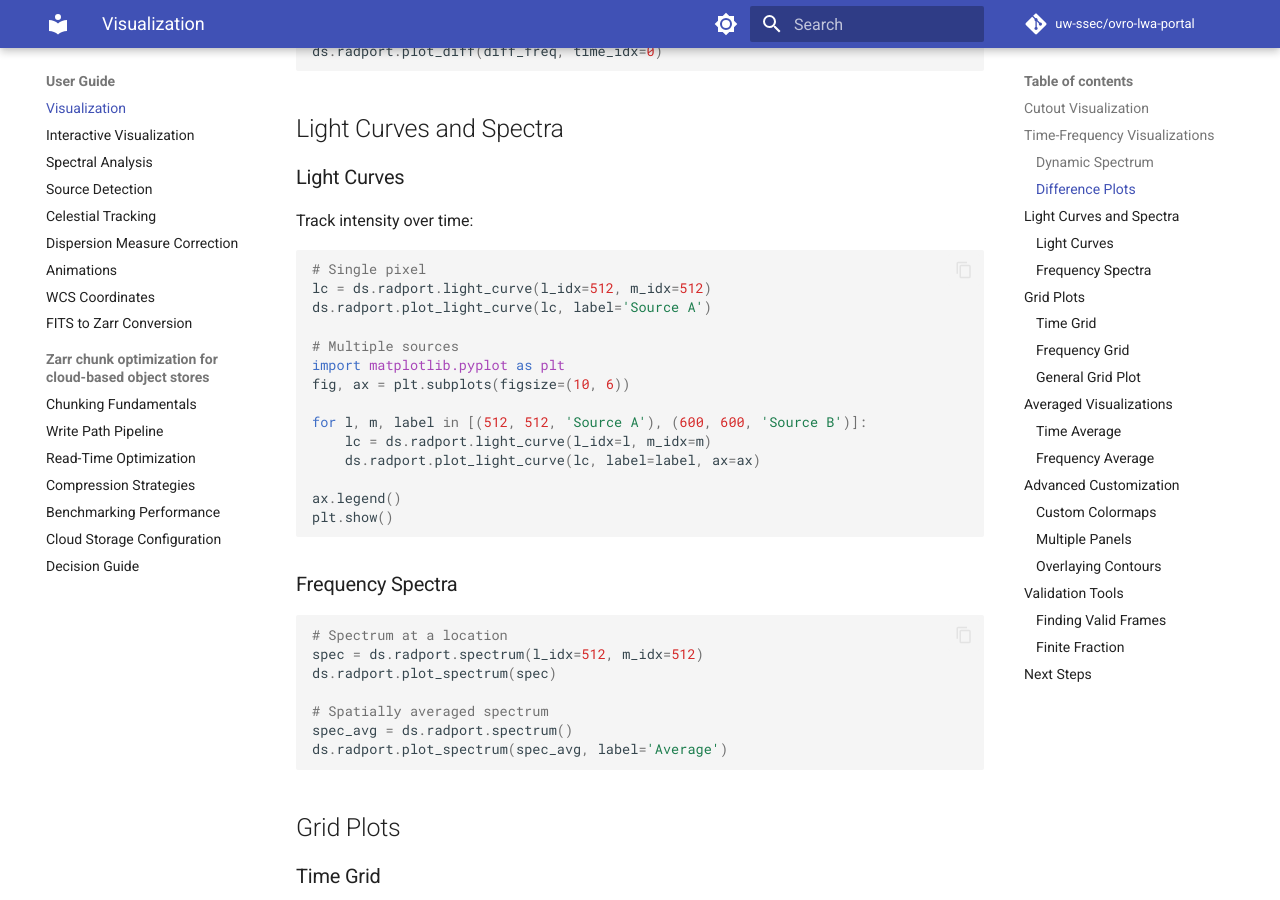
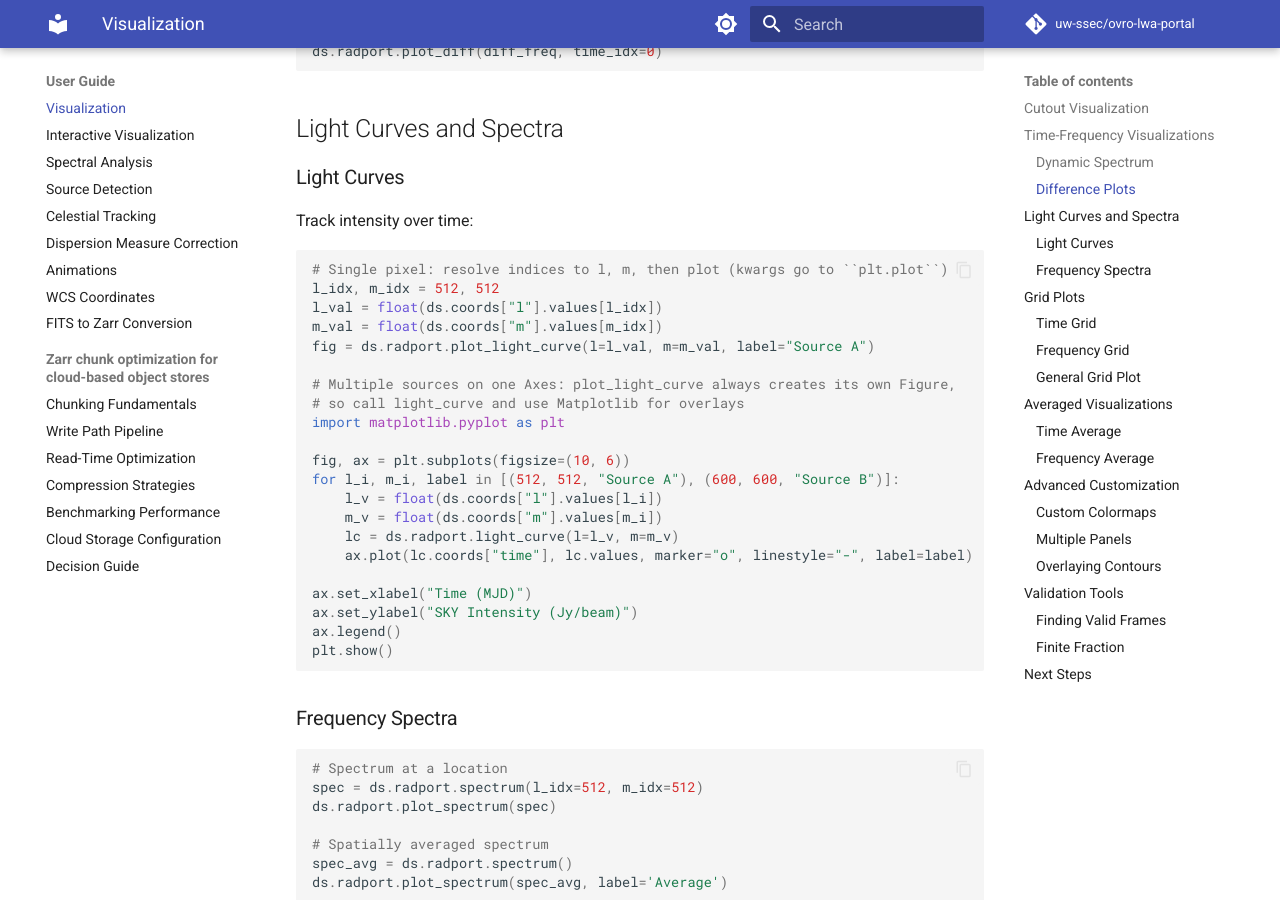
Before and after one commit to uw-ssec/ovro-lwa-portal, an MkDocs documentation site: the page built from docs/user-guide/visualization.md, in a window 1280 px wide and 900 px high, scrolled down 1481 px. Built offline with MkDocs 1.6.1 and Material for MkDocs 9.7.7, drawn with Linux system fonts in a browser that asks for light colours; comment, search, counter and statistics services are not loaded.

Commit message:
refactor(tutorials): update light curve plotting in transient analysis and user guide
Modified the transient analysis tutorial to directly plot light curves using Matplotlib, enhancing clarity and customization. Updated the user guide to reflect changes in light curve extraction and plotting for both single and multiple sources, ensuring consistent usage of Matplotlib for visualizations. Adjusted axis labels and added grid lines for improved readability.

````diff
--- a/docs/user-guide/visualization.md
+++ b/docs/user-guide/visualization.md
@@ -77,18 +77,25 @@ ds.radport.plot_diff(diff_freq, time_idx=0)
 Track intensity over time:
 
 ```python
-# Single pixel
-lc = ds.radport.light_curve(l_idx=512, m_idx=512)
-ds.radport.plot_light_curve(lc, label='Source A')
+# Single pixel: resolve indices to l, m, then plot (kwargs go to ``plt.plot``)
+l_idx, m_idx = 512, 512
+l_val = float(ds.coords["l"].values[l_idx])
+m_val = float(ds.coords["m"].values[m_idx])
+fig = ds.radport.plot_light_curve(l=l_val, m=m_val, label="Source A")
 
-# Multiple sources
+# Multiple sources on one Axes: plot_light_curve always creates its own Figure,
+# so call light_curve and use Matplotlib for overlays
 import matplotlib.pyplot as plt
+
 fig, ax = plt.subplots(figsize=(10, 6))
+for l_i, m_i, label in [(512, 512, "Source A"), (600, 600, "Source B")]:
+    l_v = float(ds.coords["l"].values[l_i])
+    m_v = float(ds.coords["m"].values[m_i])
+    lc = ds.radport.light_curve(l=l_v, m=m_v)
+    ax.plot(lc.coords["time"], lc.values, marker="o", linestyle="-", label=label)
 
-for l, m, label in [(512, 512, 'Source A'), (600, 600, 'Source B')]:
-    lc = ds.radport.light_curve(l_idx=l, m_idx=m)
-    ds.radport.plot_light_curve(lc, label=label, ax=ax)
-
+ax.set_xlabel("Time (MJD)")
+ax.set_ylabel("SKY Intensity (Jy/beam)")
 ax.legend()
 plt.show()
 ```
````
Also changed, not shown: docs/tutorials/transient-analysis.md (+4 -1 lines), docs/user-guide/wcs-coordinates.md (+2 -2 lines).
